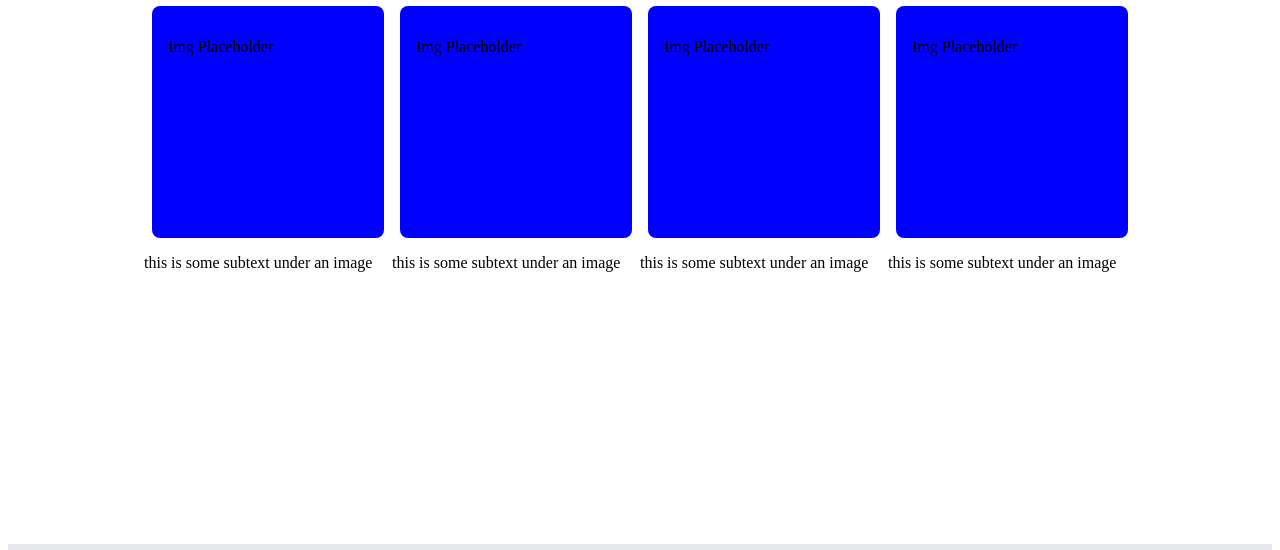
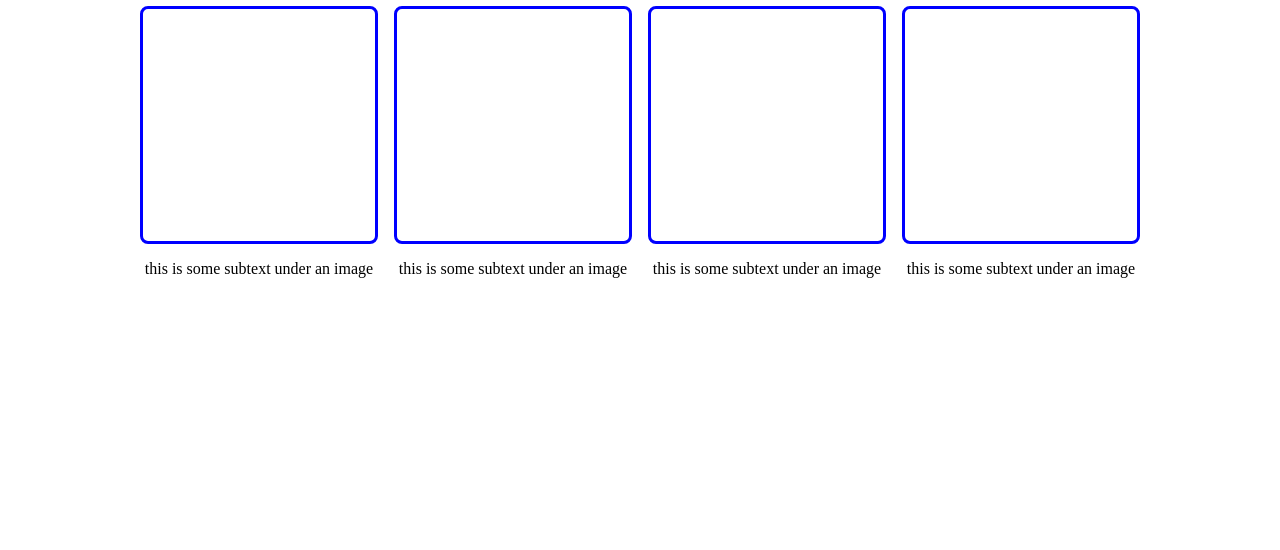
Before and after one commit to Benjamin1089/odin-landing-page, a plain HTML site: page index.html in a window 1280 px wide. Shown: the part 550-1100 px from the top of the page. Drawn offline with Linux system fonts and the light colour scheme.

Commit message:
Polish site
Dropped text from gallery and centered wanted text

```diff
--- a/index.html
+++ b/index.html
@@ -38,20 +38,20 @@
             <h1>Some random information</h1>
             <div class="gallery">
                 <div class="point">
-                    <div class="smlimg"><p>Img Placeholder</p></div>
-                    <p>this is some subtext under an image</p>
+                    <div class="smlimg"></div>
+                    <p class="details">this is some subtext under an image</p>
                 </div>
                 <div class="point">
-                    <div class="smlimg"><p>Img Placeholder</p></div>
-                    <p>this is some subtext under an image</p>
+                    <div class="smlimg"></div>
+                    <p class="details">this is some subtext under an image</p>
                 </div>
                 <div class="point">
-                    <div class="smlimg"><p>Img Placeholder</p></div>
-                    <p>this is some subtext under an image</p>
+                    <div class="smlimg"></div>
+                    <p class="details">this is some subtext under an image</p>
                 </div>
                 <div class="point">
-                    <div class="smlimg"><p>Img Placeholder</p></div>
-                    <p>this is some subtext under an image</p>
+                    <div class="smlimg"></div>
+                    <p class="details">this is some subtext under an image</p>
                 </div>
             </div>
 
--- a/style.css
+++ b/style.css
@@ -32,15 +32,17 @@ button {
 }
 
 .smlimg {
-    background-color: blue;
-    border-color: blue;
-    border-width: 32px;
+    border: 3px solid blue;
     border-radius: 8px;
     width: 200px;
     height: 200px;
     padding: 16px;
     margin-left: 8px;
     margin-right: 8px;
+}
+
+.details {
+    align-self: center;
 }
 
 .quote {
@@ -170,4 +172,5 @@ button {
     border-radius: 8px;
     height: 48px;
     width: 128px;
+    color: white;
 }
```
